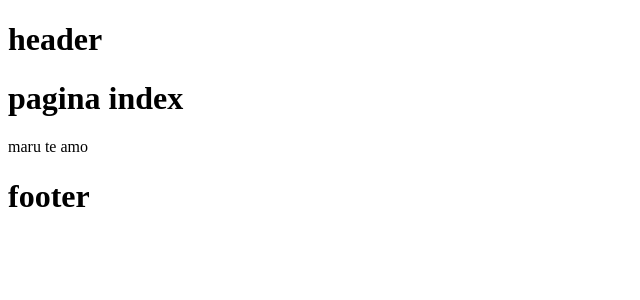
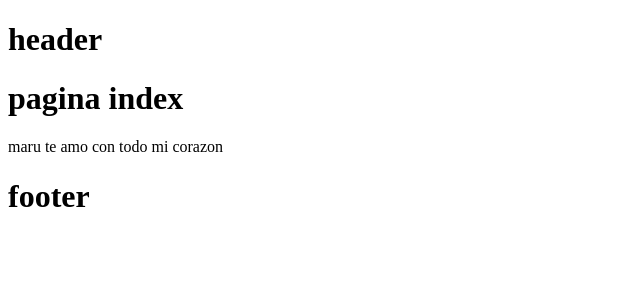
Before and after one commit to Seriousfighter/SS-SchneiderSolutions, a Nuxt app: page / in a window 1280 px wide. Shown: the top 300 px of the page, without its empty margins (0-640 px from the left). Built offline with nearby package versions, Linux system fonts and the light colour scheme.

Commit message:
Update index.vue

```diff
--- a/pages/index.vue
+++ b/pages/index.vue
@@ -1,7 +1,7 @@
 <template>
   <div>
     <h1>pagina index</h1>
-    <p>maru te amo</p>
+    <p>maru te amo con todo mi corazon</p>
   </div>
 </template>
 
```
